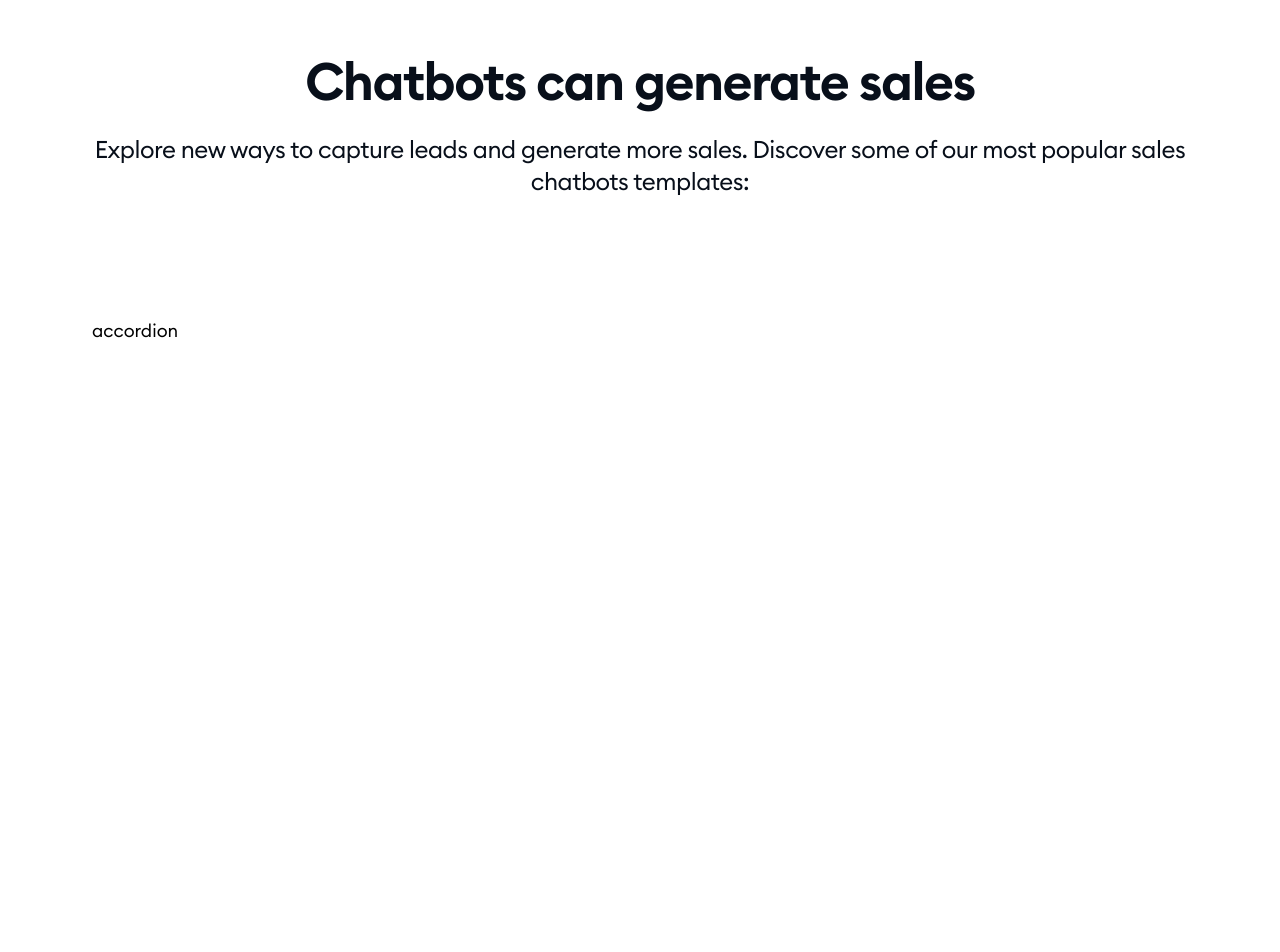
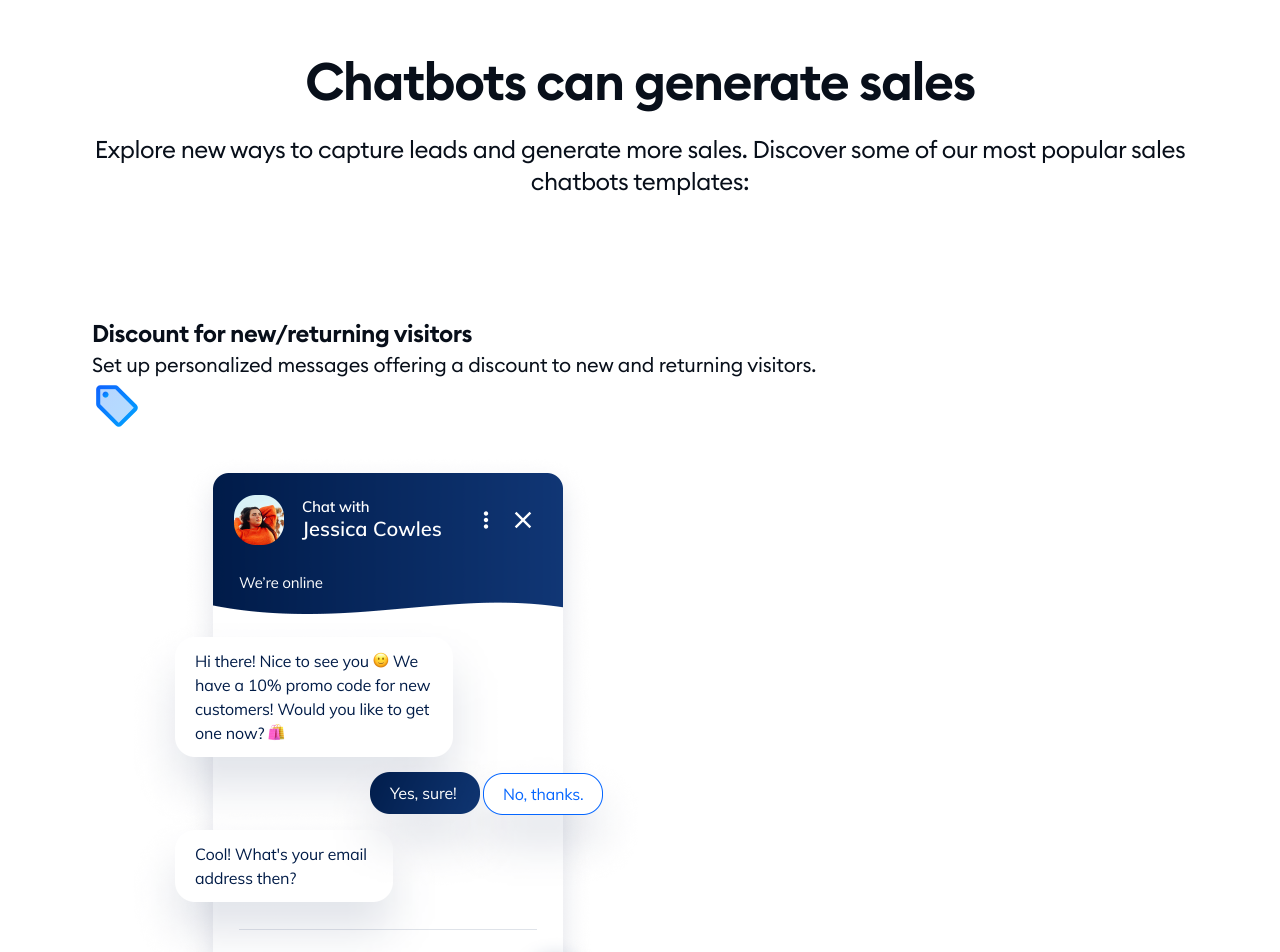
Before and after one commit to balda-kamil/web-dev-recruitment-task, a Next.js app: page /accordion in a window 1280 px wide. Shown: the part 140-1092 px from the top of the page. Before the commit the page ends 800 px from the top, so only its background shows below. Built offline with nearby package versions, Linux system fonts and the light colour scheme.

Commit message:
accordion component data

```diff
--- /dev/null
+++ b/src/client/services/accordionPage/getAccordionPageData.ts
@@ -0,0 +1,3 @@
+export const getAccordionPageData = async () => {
+    return await fetch('http://localhost:3000/api/chatbot-details');
+};
--- a/src/components/Accordion/Accordion.tsx
+++ b/src/components/Accordion/Accordion.tsx
@@ -1,10 +1,59 @@
-import { AccordionTypes } from '../../types/AccordionTypes';
+import { WidgetInterface } from '../../types/AccordionTypes';
+import Image from 'next/image';
+import styled from '@emotion/styled';
+import { mq } from '../../theme';
+import Paragraph from '../Paragraph/Paragraph';
 
-interface AccordionProps {
-    widget: AccordionTypes[];
-}
-const Accordion = ({ widget }: AccordionProps) => {
-    return <>accordion</>;
+type AccordionProps = {
+    data: WidgetInterface[];
+};
+
+const Accordion = ({ data }: AccordionProps) => {
+    return (
+        <>
+            {data.map((item) => {
+                return (
+                    <div key={item.id}>
+                        <AccordionItemTitle weight={600}>{item.title}</AccordionItemTitle>
+                        <Paragraph>{item.description}</Paragraph>
+                        <div style={{ position: 'relative', width: 50, height: 50 }}>
+                            <Image src={item.icon} alt={item.title} fill />
+                        </div>
+                        <StyledImage
+                            src={item.image.large.url}
+                            alt={item.image.alt}
+                            width={item.image.large.width}
+                            height={item.image.large.height}
+                            large
+                        />
+                        <StyledImage
+                            src={item.image.small.url}
+                            alt={item.image.alt}
+                            width={item.image.small.width}
+                            height={item.image.small.height}
+                            small
+                        />
+                    </div>
+                );
+            })}
+        </>
+    );
 };
 
 export default Accordion;
+
+const StyledImage = styled(Image)<{ large?: boolean; small?: boolean }>`
+    display: ${(props) => (props.small ? 'block' : 'none')};
+
+    ${mq('md')} {
+        display: ${(props) => (props.large ? 'block' : 'none')};
+    }
+`;
+
+const AccordionItemTitle = styled(Paragraph)((props) => ({
+    ...props.theme.typography.content.UI20,
+
+    [mq('md')]: {
+        ...props.theme.typography.content.UI24,
+    },
+}));
--- a/src/components/Heading/Heading.tsx
+++ b/src/components/Heading/Heading.tsx
@@ -4,20 +4,20 @@ import { mq } from '../../theme';
 
 type StyledHeadingProps = Omit<HeadingProps, 'text'>;
 
-const StyledHeading = styled('h1')<StyledHeadingProps>((props) => ({
-    ...props.theme.typography.heading.H1_MOBILE,
-    textAlign: props.align || 'left',
-    marginBottom: !!props.marginBottom ? 20 : 0,
+const StyledHeading = styled(({ as: T = 'h1', ...props }) => <T {...props} />)<StyledHeadingProps>(
+    (props) => ({
+        ...props.theme.typography.heading.H1_MOBILE,
+        textAlign: props.align || 'left',
 
-    [mq('md')]: {
-        ...props.theme.typography.heading.H1,
-    },
-}));
+        [mq('md')]: {
+            ...props.theme.typography.heading.H1,
+        },
+    }),
+);
 
 interface HeadingProps {
     text: string;
     align?: 'center' | 'right';
-    marginBottom?: boolean;
 }
 
 const Heading = ({ text, ...props }: HeadingProps) => {
--- /dev/null
+++ b/src/components/Hero/Hero.tsx
@@ -0,0 +1,26 @@
+import Heading from '../../components/Heading/Heading';
+import Paragraph from '../../components/Paragraph/Paragraph';
+import styled from '@emotion/styled';
+
+interface HeroInterface {
+    title: string;
+    description: string;
+}
+const Hero = ({ title, description }: HeroInterface) => {
+    return (
+        <HeroWrapper>
+            <Heading text={title} align="center" />
+            <Paragraph align="center" big>
+                {description}
+            </Paragraph>
+        </HeroWrapper>
+    );
+};
+
+export default Hero;
+
+const HeroWrapper = styled.div`
+    display: flex;
+    flex-direction: column;
+    gap: 20px;
+`;
--- a/src/components/Paragraph/Paragraph.tsx
+++ b/src/components/Paragraph/Paragraph.tsx
@@ -8,6 +8,7 @@ const StyledParagraph = styled('p')<StyledHeadingProps>((props) => ({
     ...(!!props.big ? props.theme.typography.content.UI18 : props.theme.typography.content.UI16),
     textAlign: props.align || 'left',
     margin: 0,
+    fontWeight: props.weight || 400,
 
     [mq('md')]: {
         ...(!!props.big
@@ -21,6 +22,7 @@ interface ParagraphProps {
     align?: 'center' | 'right';
     big?: boolean;
     paddingInline?: boolean;
+    weight?: 400 | 500 | 600;
 }
 
 const Paragraph = ({ children, ...props }: ParagraphProps) => {
--- a/src/pages/accordion/index.tsx
+++ b/src/pages/accordion/index.tsx
@@ -1,34 +1,33 @@
-import type { NextPage } from 'next';
+import type { GetStaticProps } from 'next';
 import Container from '../../components/Container/Container';
-import Heading from '../../components/Heading/Heading';
-import Paragraph from '../../components/Paragraph/Paragraph';
-import styled from '@emotion/styled';
-import { mq } from '../../theme';
+import { AccordionPageTypes } from '../../types/AccordionTypes';
+import { getAccordionPageData } from '../../client/services/accordionPage/getAccordionPageData';
 import Accordion from '../../components/Accordion/Accordion';
+import Hero from '../../components/Hero/Hero';
 
-const AccordionPage: NextPage = () => {
-    const MobileTextBreak = styled('span')({
-        display: 'block',
-
-        [mq('md')]: {
-            display: 'none',
-        },
-    });
+const AccordionPage = ({ data }: AccordionPageTypes) => {
     return (
         <>
             <Container>
-                <Heading text="Chatbots can generate sales" align="center" marginBottom />
-
-                <Paragraph align="center" big>
-                    Explore new ways to capture leads and generate more sales.
-                    <MobileTextBreak /> Discover some of our most popular sales chatbots templates:
-                </Paragraph>
+                <Hero title={data.header} description={data.description} />
             </Container>
             <Container>
-                <Accordion />
+                <Accordion data={data.widget} />
             </Container>
         </>
     );
 };
 
 export default AccordionPage;
+
+export const getStaticProps: GetStaticProps<AccordionPageTypes> = async () => {
+    const res = await getAccordionPageData();
+
+    const data: AccordionPageTypes = await res.json();
+
+    return {
+        props: {
+            ...data,
+        },
+    };
+};
```
Also changed, not shown: src/types/AccordionTypes.ts (+12 -6 lines).
